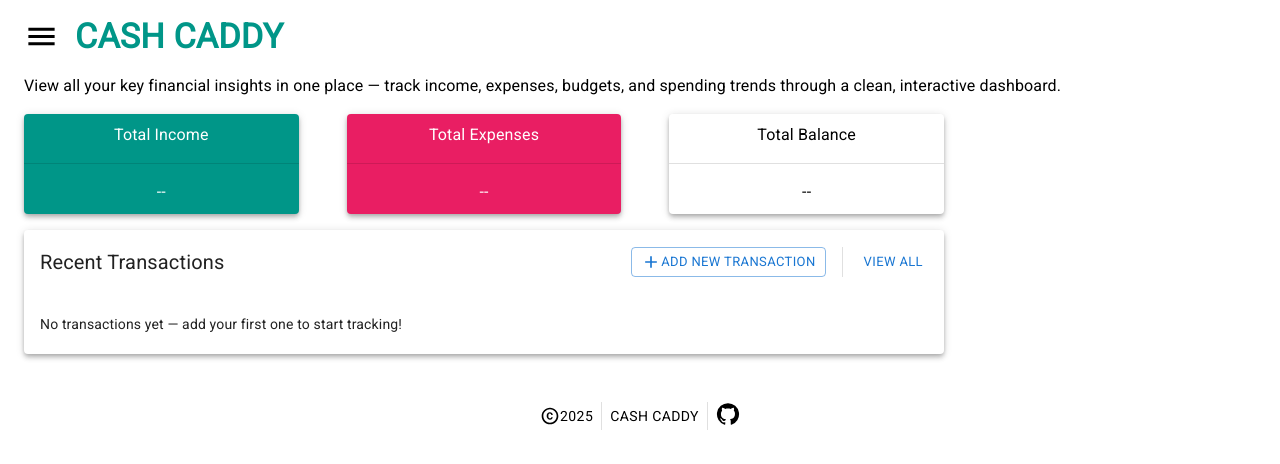
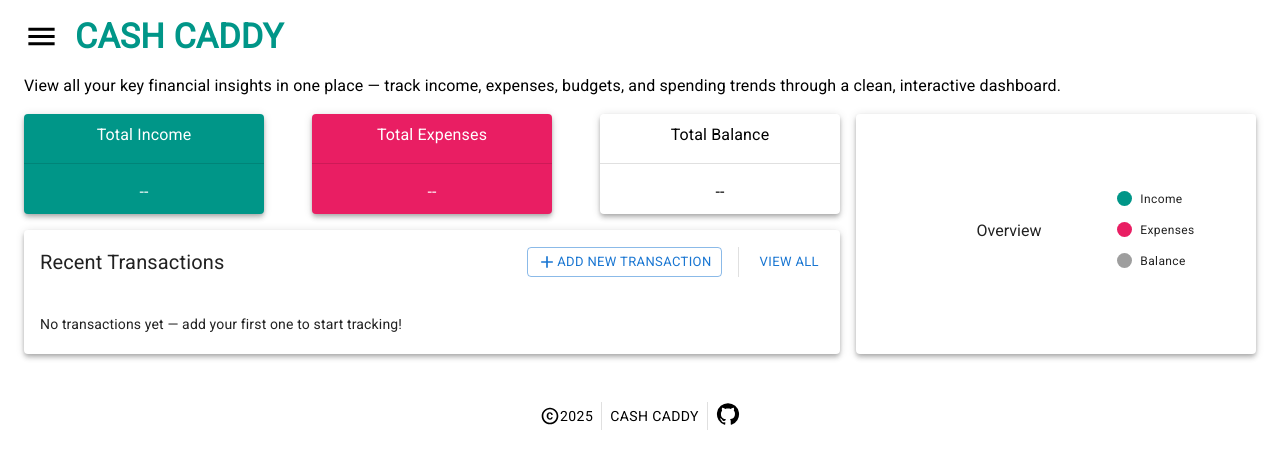
Before and after one commit to vmanidev/cash-caddy, a React (Vite) app: page / in a window 1280 px wide. Shown: the top 464 px of the page. Built offline with nearby package versions, Linux system fonts and the light colour scheme.

Commit message:
feat(ui): implement expense PieChart in dashboard

```diff
--- a/src/models/charts.ts
+++ b/src/models/charts.ts
@@ -12,4 +12,5 @@ interface PieChart {
 
 export interface ChartStateProps {
     overviewPie: PieChart
+    expensePie: PieChart
 }
--- a/src/pages/Dashboard.tsx
+++ b/src/pages/Dashboard.tsx
@@ -1,6 +1,8 @@
 import {
+  Divider,
   Grid,
   Paper,
+  Stack,
   Typography,
   useMediaQuery,
   useTheme,
@@ -15,10 +17,13 @@ import { useSelector } from "react-redux";
 import { calculateTransactions } from "../utils/calculate";
 import { overviewPieChartData } from "../constants/charts";
 import type { ChartStateProps } from "../models/charts";
+import useTransactionsByCategory from "../hooks/useTransactionsByCategory";
+import { getExpensePieChartData } from "../utils/charts";
 
 function Dashboard() {
   const [chart, setChart] = useState<ChartStateProps>({
     overviewPie: { data: overviewPieChartData, pieCenterText: "Overview" },
+    expensePie: { data: [], pieCenterText: "Expenses" },
   });
 
   const transactions = useSelector((state: any) => state.transactions);
@@ -30,6 +35,8 @@ function Dashboard() {
 
   const theme = useTheme();
   const breakpoint = useMediaQuery(theme.breakpoints.down("lg"));
+
+  const transactionsByExpenseCategory = useTransactionsByCategory("expenses");
 
   useEffect(() => {
     setChart((prev: ChartStateProps) => {
@@ -43,26 +50,16 @@ function Dashboard() {
         return item;
       });
 
+      const expensePieData = getExpensePieChartData(
+        transactionsByExpenseCategory
+      );
+
       prev.overviewPie = { ...prev.overviewPie, data: overviewPieData };
+      prev.expensePie = { ...prev.expensePie, data: expensePieData };
 
       return prev;
     });
-  }, [transactions]);
-
-  function PieCharts() {
-    if (transactions.length < 1) return null;
-
-    return (
-      <Paper elevation={4} sx={{ width: "100%", height: "100%" }}>
-        <Grid spacing={2} margin={2}>
-          <AppPieChart
-            data={chart.overviewPie.data}
-            pieCenterText={chart.overviewPie.pieCenterText}
-          />
-        </Grid>
-      </Paper>
-    );
-  }
+  }, [transactions, transactionsByExpenseCategory]);
 
   return (
     <Grid container spacing={2} margin={2} size={12}>
@@ -78,17 +75,57 @@ function Dashboard() {
       {breakpoint ? (
         <>
           <Overview />
-          <PieCharts />
+          <Paper elevation={4} sx={{ width: "100%", height: "100%" }}>
+            <Stack
+              direction="column"
+              divider={<Divider orientation="horizontal" />}
+            >
+              <Grid spacing={2} margin={2}>
+                <AppPieChart
+                  data={chart.overviewPie.data}
+                  pieCenterText={chart.overviewPie.pieCenterText}
+                />
+              </Grid>
+              {chart.expensePie.data.length > 0 && (
+                <Grid spacing={2} margin={2}>
+                  <AppPieChart
+                    data={chart.expensePie.data}
+                    pieCenterText={chart.expensePie.pieCenterText}
+                  />
+                </Grid>
+              )}
+            </Stack>
+          </Paper>
           <TransactionTable tableTitle="Recent Transactions" />
         </>
       ) : (
         <Grid container size={12}>
-          <Grid container size={9}>
+          <Grid container size={8}>
             <Overview />
             <TransactionTable tableTitle="Recent Transactions" />
           </Grid>
-          <Grid container size={3}>
-            <PieCharts />
+          <Grid container size={4}>
+            <Paper elevation={4} sx={{ width: "100%", height: "100%" }}>
+              <Stack
+                direction="column"
+                divider={<Divider orientation="horizontal" />}
+              >
+                <Grid spacing={2} margin={2}>
+                  <AppPieChart
+                    data={chart.overviewPie.data}
+                    pieCenterText={chart.overviewPie.pieCenterText}
+                  />
+                </Grid>
+                {chart.expensePie.data.length > 0 && (
+                  <Grid spacing={2} margin={2}>
+                    <AppPieChart
+                      data={chart.expensePie.data}
+                      pieCenterText={chart.expensePie.pieCenterText}
+                    />
+                  </Grid>
+                )}
+              </Stack>
+            </Paper>
           </Grid>
         </Grid>
       )}
```
